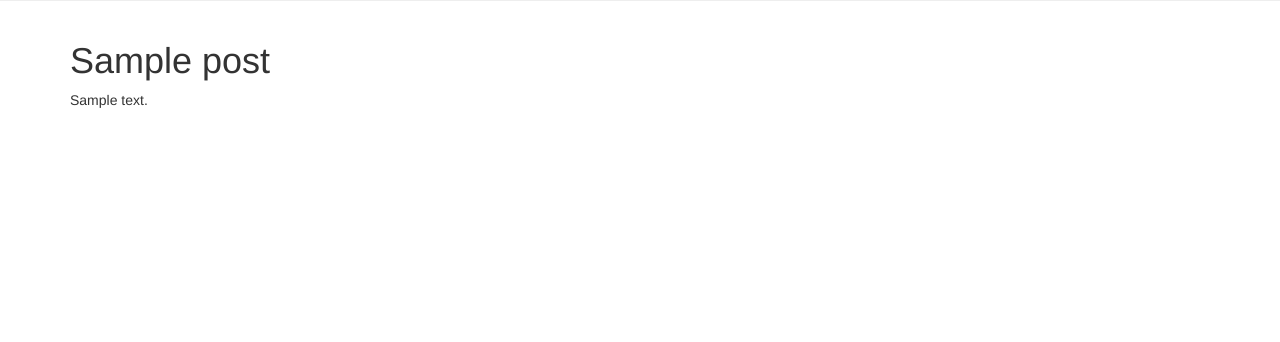
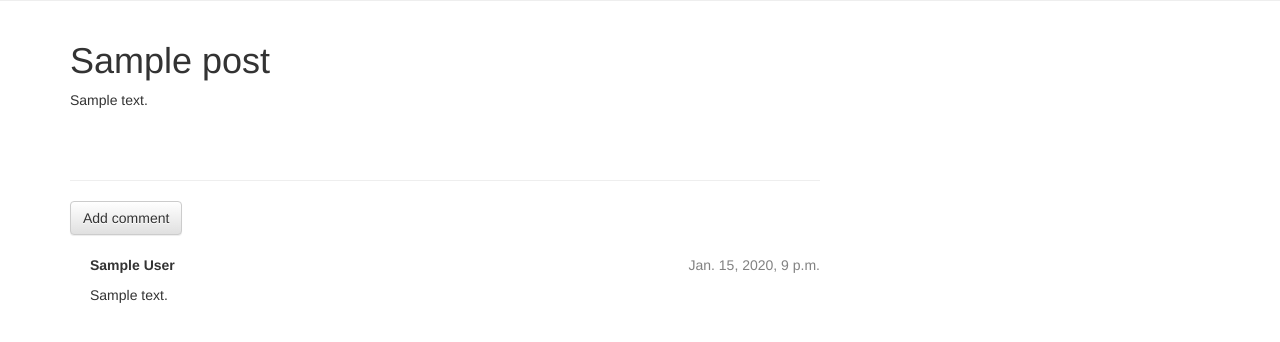
Before and after one commit to amyzhang0330/my-first-blog, a Django app: page /post/1/ in a window 1280 px wide. Shown: the part 152-494 px from the top of the page. Run offline with Django 3.2, Linux system fonts and the light colour scheme; tables that the repository leaves empty hold one stand-in row (values such as "Sample post"); some libraries are stand-ins or nearby versions.

Commit message:
Added comment features

```diff
--- a/blog/admin.py
+++ b/blog/admin.py
@@ -1,4 +1,5 @@
 from django.contrib import admin
-from .models import Post
+from .models import Post, Comment
 
 admin.site.register(Post)
+admin.site.register(Comment)
--- a/blog/models.py
+++ b/blog/models.py
@@ -16,3 +16,20 @@ class Post(models.Model):
 
     def __str__(self):
         return self.title
+
+class Comment(models.Model):
+    post = models.ForeignKey('blog.Post', related_name='comments')
+    author = models.CharField(max_length=200)
+    text = models.TextField()
+    created_date = models.DateTimeField(default=timezone.now)
+    approved = models.BooleanField(default=False)
+
+    def approve(self):
+        self.approved = True
+        self.save()
+
+    def __str__(self):
+        return self.text
+
+    def approved_comments(self):
+        return self.comments.filter(approved=True)
--- a/blog/static/css/blog.css
+++ b/blog/static/css/blog.css
@@ -50,3 +50,7 @@ h1 a {
 .post h1 a, .post h1 a:visited {
     color: #000000;
 }
+
+.comment {
+    margin: 20px 0px 20px 20px;
+}
--- a/blog/templates/blog/post_detail.html
+++ b/blog/templates/blog/post_detail.html
@@ -16,4 +16,24 @@
         <h1>{{ post.title }}</h1>
         <p>{{ post.text|linebreaks }}</p>
     </div>
+
+    <hr>
+    <a class="btn btn-default" href="{% url 'add_comment_to_post' pk=post.pk %}">Add comment</a>
+    {% for comment in post.comments.all %}
+        {% if user.is_authenticated or comment.approved %}
+        <div class="comment">
+            <div class="date">
+                {{ comment.created_date }}
+                {% if not comment.approved %}
+                    <a class="btn btn-default" href="{% url 'comment_remove' pk=comment.pk %}"><span class="glyphicon glyphicon-remove"></span></a>
+                    <a class="btn btn-default" href="{% url 'comment_approve' pk=comment.pk %}"><span class="glyphicon glyphicon-ok"></span></a>
+                {% endif %}
+            </div>
+            <strong>{{ comment.author }}</strong>
+            <p>{{ comment.text|linebreaks }}</p>
+        </div>
+        {% endif %}
+    {% empty %}
+        <p>No comments here yet :(</p>
+    {% endfor %}
 {% endblock %}
--- a/blog/templates/blog/post_list.html
+++ b/blog/templates/blog/post_list.html
@@ -7,7 +7,8 @@
 	            {{ post.published_date }}
 	        </div>
 				<h1><a href="{% url "blog.views.post_detail" pk=post.pk %}">{{ post.title }}</a></h1>
-	        <p>{{ post.text|linebreaks }}</p>
+	        	<p>{{ post.text|linebreaks }}</p>
+				<a href="{% url 'blog.views.post_detail' pk=post.pk %}">Comments: {{ post.approved_comments.count }}</a>
 	    </div>
 	{% endfor %}
 {% endblock content %}
--- a/blog/urls.py
+++ b/blog/urls.py
@@ -9,4 +9,7 @@ urlpatterns = [
     url(r'^post/(?P<pk>[0-9]+)/remove/$', views.post_remove, name='post_remove'),
     url(r'^post/new/$', views.post_new, name='post_new'),
     url(r'^drafts/$', views.post_draft_list, name='post_draft_list'),
+    url(r'^post/(?P<pk>[0-9]+)/comment/$', views.add_comment_to_post, name='add_comment_to_post'),
+    url(r'^comment/(?P<pk>[0-9]+)/approve/$', views.comment_approve, name='comment_approve'),
+	url(r'^comment/(?P<pk>[0-9]+)/remove/$', views.comment_remove, name='comment_remove'),
 ]
--- a/blog/views.py
+++ b/blog/views.py
@@ -1,9 +1,8 @@
 from django.shortcuts import render, get_object_or_404,redirect
 from django.utils import timezone
 from django.contrib.auth.decorators import login_required
-from .models import Post
-from .forms import PostForm
-
+from .models import Post, Comment
+from .forms import PostForm, CommentForm
 
 # Create your views here.
 def post_list(request):
@@ -62,3 +61,29 @@ def post_remove(request, pk):
     post = get_object_or_404(Post, pk=pk)
     post.delete()
     return redirect('blog.views.post_list')
+
+def add_comment_to_post(request, pk):
+    post = get_object_or_404(Post, pk=pk)
+    if request.method == "POST":
+        form = CommentForm(request.POST)
+        if form.is_valid():
+            comment = form.save(commit=False)
+            comment.post = post
+            comment.save()
+            return redirect('blog.views.post_detail', pk=post.pk)
+    else:
+        form = CommentForm()
+    return render(request, 'blog/add_comment_to_post.html', {'form': form})
+
+@login_required
+def comment_approve(request, pk):
+    comment = get_object_or_404(Comment, pk=pk)
+    comment.approve()
+    return redirect('blog.views.post_detail', pk=comment.post.pk)
+
+@login_required
+def comment_remove(request, pk):
+    comment = get_object_or_404(Comment, pk=pk)
+    post_pk = comment.post.pk
+    comment.delete()
+    return redirect('blog.views.post_detail', pk=post_pk)
```
Also changed, not shown: blog/forms.py (+7 -2 lines), blog/templates/blog/add_comment_to_post.html (added, +9 -0 lines), blog/migrations/0002_comment.py (added).
